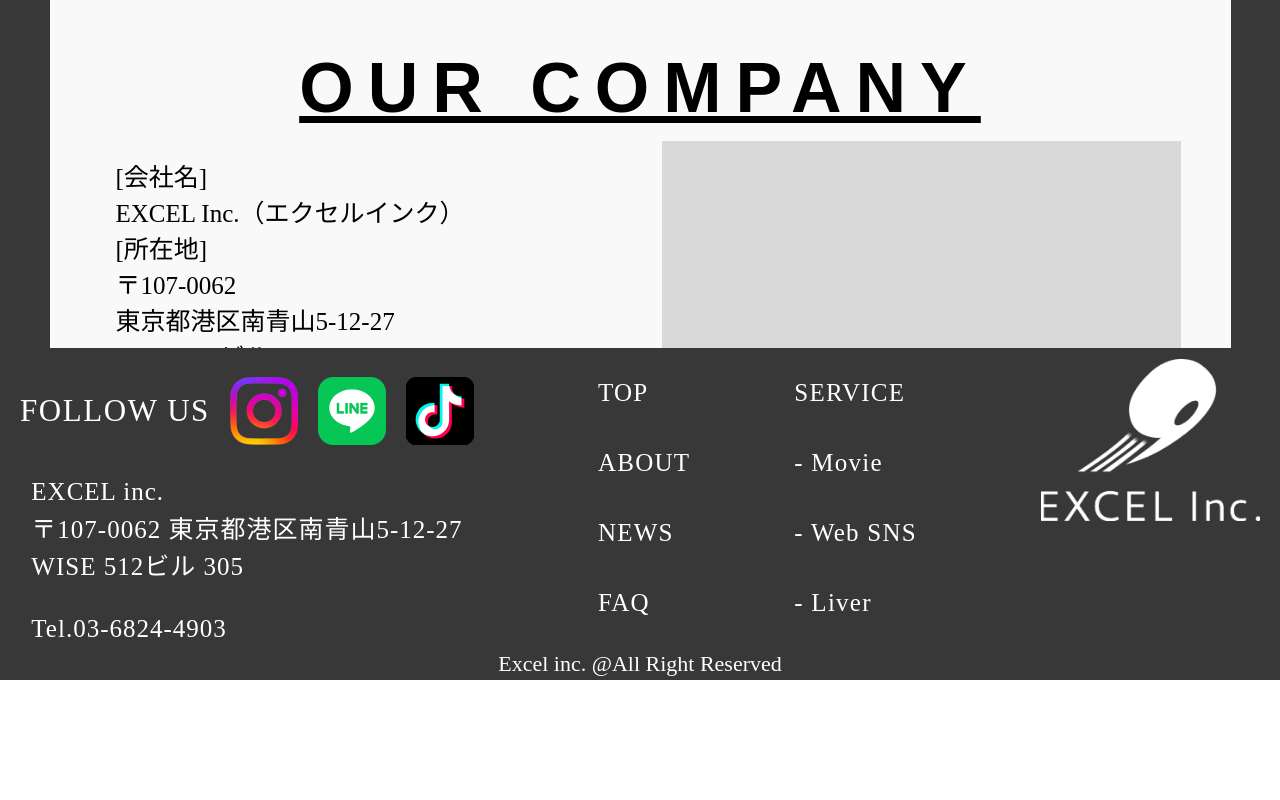
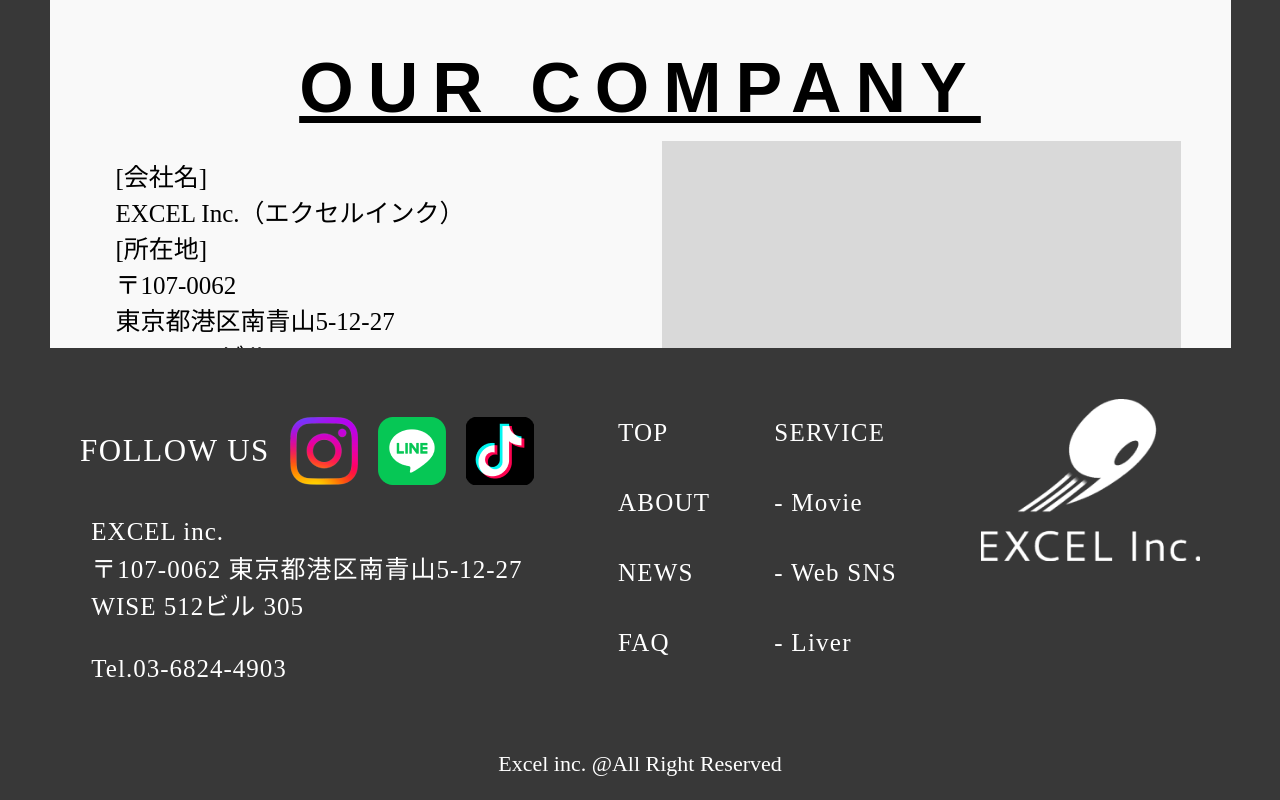
Before and after one commit to mitsu0428/excel-inc, a Next.js app: page / in a window 1280 px wide. Shown: the part 3984-4784 px from the top of the page. Before the commit the page ends 4664 px from the top, so only its background shows below. Built offline with nearby package versions, Linux system fonts and the light colour scheme; a web font is replaced by a local one.

Commit message:
fix: spの時に非表示にする

```diff
--- a/src/app/components/FooterNavigation/index.tsx
+++ b/src/app/components/FooterNavigation/index.tsx
@@ -92,7 +92,12 @@ const Footer = styled.footer`
 
 const Wrapper = styled.div`
   display: flex;
+  padding: 40px 60px;
   justify-content: space-between;
+
+  @media (max-width: 768px) {
+    display: none;
+  }
 `;
 
 const WrapperColumn = styled.div`
@@ -178,9 +183,15 @@ const NavText = styled.p`
 `;
 
 const RightReservedText = styled.p`
+  padding: 20px 0;
   font-size: 22px;
   text-align: center;
   color: #fff;
+
+  @media (max-width: 768px) {
+    padding: 16px 0;
+    font-size: 8px;
+  }
 `;
 
 const StyledImage = styled.img`
```
